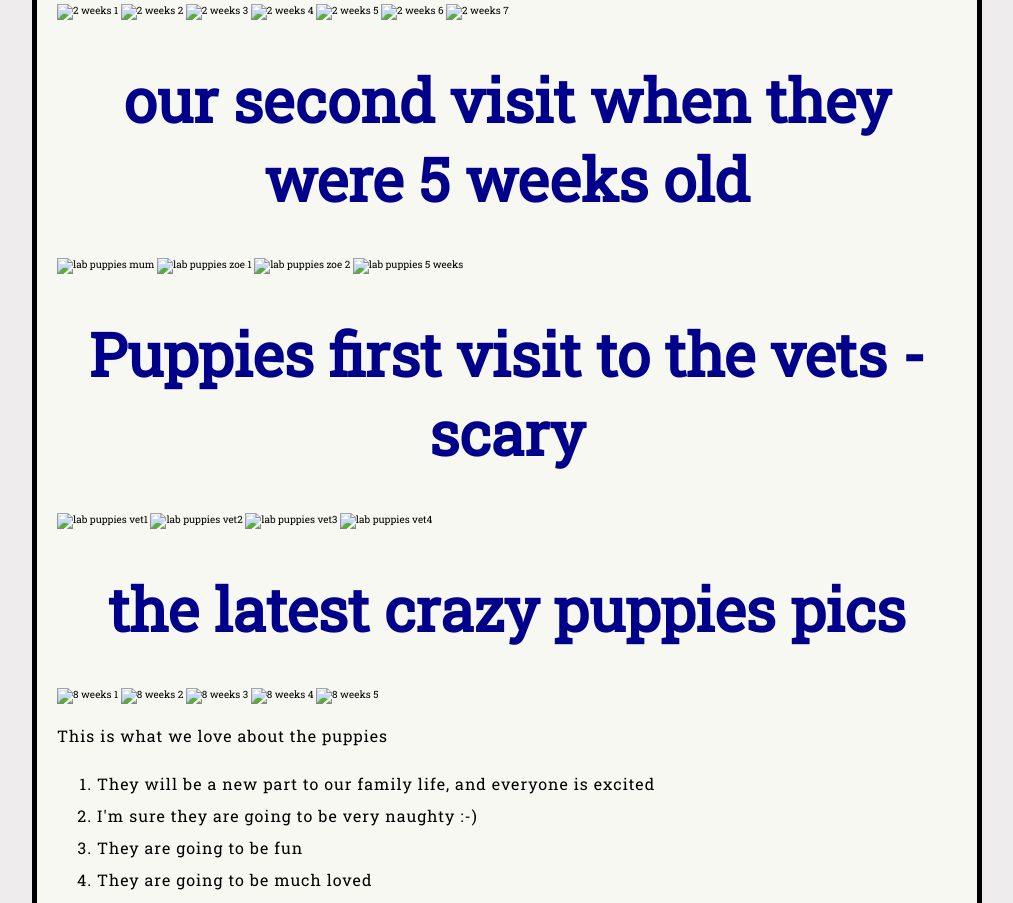
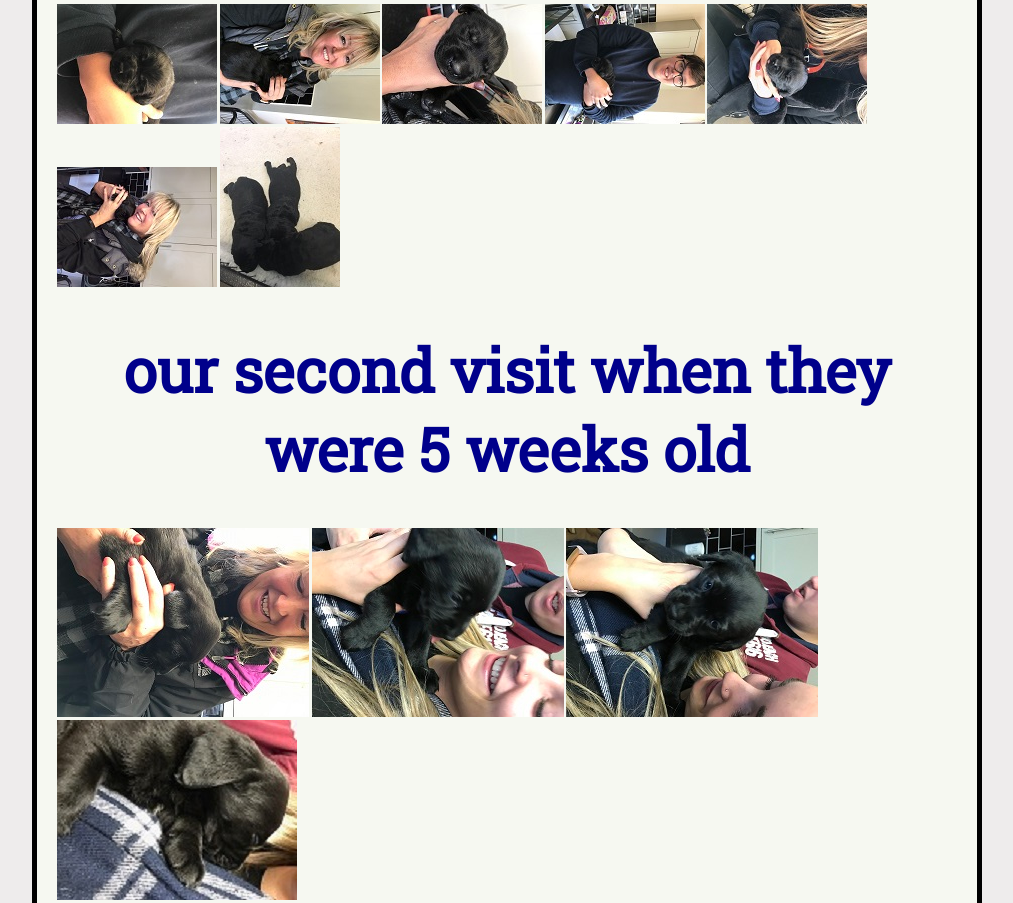
Before and after one commit to LaurenceParsons/OurPuppies, a plain HTML site: page index.html in a window 1280 px wide. Shown: the part 620-1523 px from the top of the page, without its empty margins (133-1146 px from the left). Drawn offline with Linux system fonts and the light colour scheme; files that its build step writes are made by us from their sources.

Commit message:
Update index.html

```diff
--- a/index.html
+++ b/index.html
@@ -11,29 +11,29 @@
     <h1>below are some photos of our puppies</h1>
     <h1>meet  JASPER   and    POPPY </h1>
     <h1>our first visit when they were 2 weeks old </h1>
-    <img src="images/2weeks1.jpg" alt="2 weeks 1">
-    <img src="images/2weeks2.jpg" alt="2 weeks 2">
-    <img src="images/2weeks3.jpg" alt="2 weeks 3">
-    <img src="images/2weeks4.jpg" alt="2 weeks 4">
-    <img src="images/2weeks5.jpg" alt="2 weeks 5">
-    <img src="images/2weeks6.jpg" alt="2 weeks 6">
-    <img src="images/2weeks7.jpg" alt="2 weeks 7">
+    <img src="2weeks1.jpg" alt="2 weeks 1">
+    <img src="2weeks2.jpg" alt="2 weeks 2">
+    <img src="2weeks3.jpg" alt="2 weeks 3">
+    <img src="2weeks4.jpg" alt="2 weeks 4">
+    <img src="2weeks5.jpg" alt="2 weeks 5">
+    <img src="2weeks6.jpg" alt="2 weeks 6">
+    <img src="2weeks7.jpg" alt="2 weeks 7">
     <h1>our second visit when they were 5 weeks old</h1>
-    <img src="images/mum3.jpg" alt="lab puppies mum">
-    <img src="images/zoe1.jpg" alt="lab puppies zoe 1">
-    <img src="images/zoe2.jpg" alt="lab puppies zoe 2">
-    <img src="images/5weeks1.jpg" alt="lab puppies 5 weeks">
+    <img src="mum3.jpg" alt="lab puppies mum">
+    <img src="zoe1.jpg" alt="lab puppies zoe 1">
+    <img src="zoe2.jpg" alt="lab puppies zoe 2">
+    <img src="5weeks1.jpg" alt="lab puppies 5 weeks">
     <h1>Puppies first visit to the vets - scary </h1>
-    <img src="images/vet1.jpg" alt="lab puppies vet1">
-    <img src="images/vet2.jpg" alt="lab puppies vet2">
-    <img src="images/vet3.jpg" alt="lab puppies vet3">
-    <img src="images/vet4.jpg" alt="lab puppies vet4">
+    <img src="vet1.jpg" alt="lab puppies vet1">
+    <img src="vet2.jpg" alt="lab puppies vet2">
+    <img src="vet3.jpg" alt="lab puppies vet3">
+    <img src="vet4.jpg" alt="lab puppies vet4">
     <h1>the latest crazy puppies pics</h1>
-    <img src="images/8weeks1.jpg" alt="8 weeks 1">
-    <img src="images/8weeks2.jpg" alt="8 weeks 2">
-    <img src="images/8weeks3.jpg" alt="8 weeks 3">
-    <img src="images/8weeks4.jpg" alt="8 weeks 4">
-    <img src="images/8weeks5.jpg" alt="8 weeks 5">
+    <img src="8weeks1.jpg" alt="8 weeks 1">
+    <img src="8weeks2.jpg" alt="8 weeks 2">
+    <img src="8weeks3.jpg" alt="8 weeks 3">
+    <img src="8weeks4.jpg" alt="8 weeks 4">
+    <img src="8weeks5.jpg" alt="8 weeks 5">
       <p>This is what we love about the puppies</p>
         <ol>
             <li>They will be a new part to our family life, and everyone is excited</li>
```
